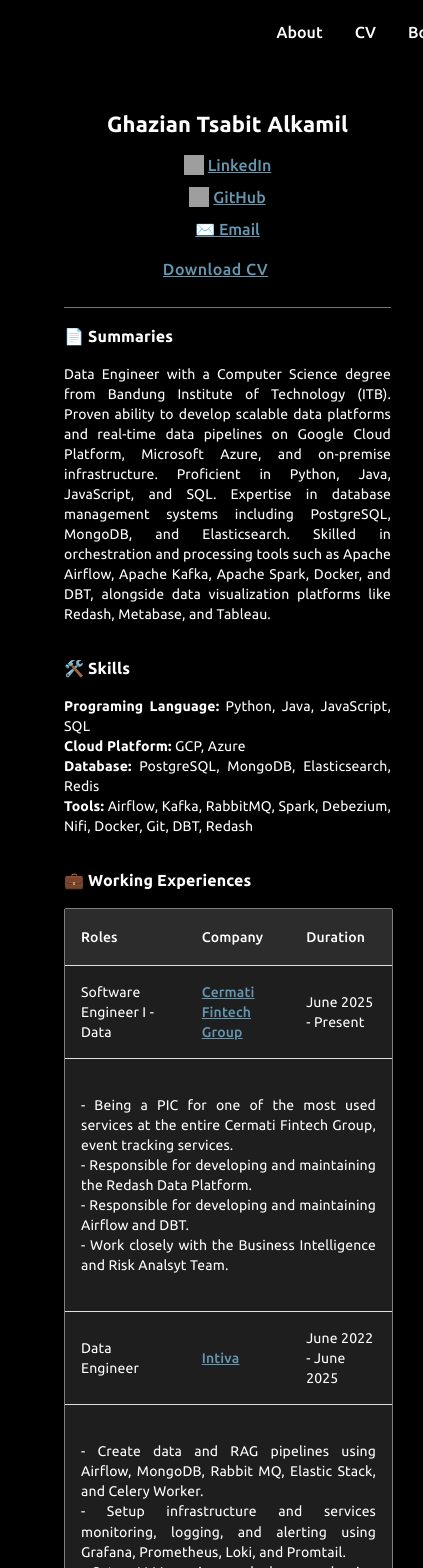
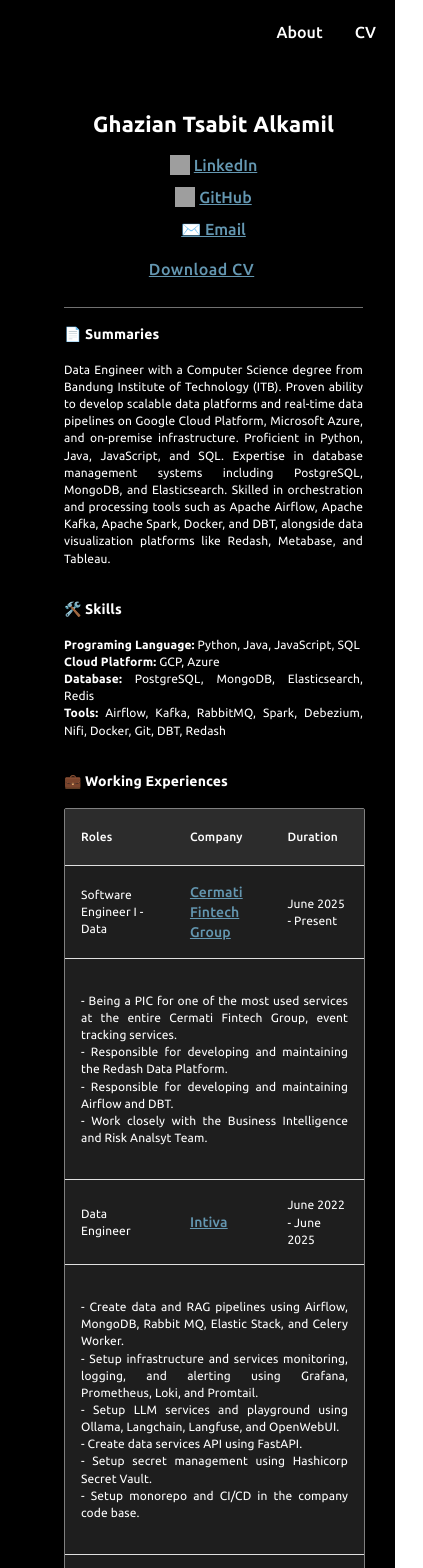
Before and after one commit to ZianTsabit/zian-tsabit-com, a React (Vite) app in the folder zian-tsabit-com/: page /curriculum-vitae in a window 390 px wide. Shown: the top 1568 px of the page, 423 px wide, since content can reach past the window. Built offline with nearby package versions, Linux system fonts and the light colour scheme; grey boxes are pictures that could not be loaded; some icons are missing.

Commit message:
make the responsive

```diff
--- a/zian-tsabit-com/src/pages/Books.tsx
+++ b/zian-tsabit-com/src/pages/Books.tsx
@@ -29,6 +29,7 @@
             textAlign: "justify",
             marginBottom: "20px",
             fontStyle: "italic",
+            color: "white",
           }}
         >
           It is foolish to think that you have to read all the books you buy,
@@ -42,6 +43,7 @@
           sx={{
             textAlign: "right",
             fontStyle: "italic",
+            color: "white",
           }}
         >
           - Umberto Eco
--- a/zian-tsabit-com/src/pages/CV.tsx
+++ b/zian-tsabit-com/src/pages/CV.tsx
@@ -224,7 +224,7 @@
             sx={{
               fontFamily: "'Ubuntu', sans-serif",
               fontWeight: "bold",
-              fontSize: "16px",
+              fontSize: { xs: "14px", sm: "16px", md: "18px" },
               mb: 2,
               color: "white",
             }}
@@ -237,7 +237,7 @@
               fontFamily: "'Ubuntu', sans-serif",
               textAlign: "justify",
               color: "white",
-              fontSize: { xs: "14px", sm: "16px" },
+              fontSize: { xs: "12px", sm: "14px", md: "16px" },
             }}
           >
             Data Engineer with a Computer Science degree from Bandung Institute
@@ -259,7 +259,7 @@
             sx={{
               fontFamily: "'Ubuntu', sans-serif",
               fontWeight: "bold",
-              fontSize: "16px",
+              fontSize: { xs: "14px", sm: "16px", md: "18px" },
               mb: 2,
               color: "white",
             }}
@@ -272,7 +272,7 @@
               fontFamily: "'Ubuntu', sans-serif",
               textAlign: "justify",
               color: "white",
-              fontSize: { xs: "14px", sm: "16px" },
+              fontSize: { xs: "12px", sm: "14px", md: "16px" },
             }}
           >
             <b>Programing Language:</b> Python, Java, JavaScript, SQL <br />
@@ -290,7 +290,7 @@
             sx={{
               fontFamily: "'Ubuntu', sans-serif",
               fontWeight: "bold",
-              fontSize: "16px",
+              fontSize: { xs: "14px", sm: "16px", md: "18px" },
               mb: 2,
               color: "white",
             }}
@@ -310,9 +310,9 @@
             <Table size="medium">
               <TableHead>
                 <TableRow sx={{ backgroundColor: "#2c2c2c" }}>
-                  <TableCell sx={{ color: "white", fontFamily: "'Ubuntu', sans-serif" }}>Roles</TableCell>
-                  <TableCell sx={{ color: "white", fontFamily: "'Ubuntu', sans-serif" }}>Company</TableCell>
-                  <TableCell sx={{ color: "white", fontFamily: "'Ubuntu', sans-serif" }}>Duration</TableCell>
+                  <TableCell sx={{ color: "white", fontFamily: "'Ubuntu', sans-serif", fontSize: { xs: "12px", sm: "14px", md: "16px" } }}>Roles</TableCell>
+                  <TableCell sx={{ color: "white", fontFamily: "'Ubuntu', sans-serif", fontSize: { xs: "12px", sm: "14px", md: "16px" } }}>Company</TableCell>
+                  <TableCell sx={{ color: "white", fontFamily: "'Ubuntu', sans-serif", fontSize: { xs: "12px", sm: "14px", md: "16px" } }}>Duration</TableCell>
                 </TableRow>
               </TableHead>
               <TableBody>
@@ -326,7 +326,7 @@
                         "&:hover": { backgroundColor: "#2c2c2c" },
                       }}
                     >
-                      <TableCell sx={{ color: "white", fontFamily: "'Ubuntu', sans-serif" }}>{row.role}</TableCell>
+                      <TableCell sx={{ color: "white", fontFamily: "'Ubuntu', sans-serif", fontSize: { xs: "12px", sm: "14px", md: "16px" } }}>{row.role}</TableCell>
                       <TableCell>
                         <Link
                           to={row.link}
@@ -336,12 +336,13 @@
                             color: "#6497b1",
                             textDecoration: "underline",
                             fontFamily: "'Ubuntu', sans-serif",
+                            fontSize: "inherit",
                           }}
                         >
                           {row.company}
                         </Link>
                       </TableCell>
-                      <TableCell sx={{ color: "white", fontFamily: "'Ubuntu', sans-serif" }}>{row.duration}</TableCell>
+                      <TableCell sx={{ color: "white", fontFamily: "'Ubuntu', sans-serif", fontSize: { xs: "12px", sm: "14px", md: "16px" } }}>{row.duration}</TableCell>
                     </TableRow>
 
                     <TableRow>
@@ -354,7 +355,7 @@
                                 fontFamily: "'Ubuntu', sans-serif",
                                 textAlign: "justify",
                                 color: "white",
-                                fontSize: { xs: "14px", sm: "16px" },
+                                fontSize: { xs: "12px", sm: "14px", md: "16px" },
                               }}
                             >
                               {row.details.split("\n").map((line, idx) => (
@@ -383,7 +384,7 @@
             sx={{
               fontFamily: "'Ubuntu', sans-serif",
               fontWeight: "bold",
-              fontSize: "16px",
+              fontSize: { xs: "14px", sm: "16px", md: "18px" },
               mb: 2,
               color: "white",
             }}
@@ -398,7 +399,7 @@
               color: "#6497b1",
               textDecoration: "underline",
               fontFamily: "'Ubuntu', sans-serif",
-              fontSize: "16px",
+              fontSize: "inherit",
               display: "flex",
               flexWrap: "wrap",
             }}
@@ -411,7 +412,7 @@
             sx={{
               fontFamily: "'Ubuntu', sans-serif",
               color: "white",
-              fontSize: { xs: "14px", sm: "16px" },
+              fontSize: { xs: "12px", sm: "14px", md: "16px" },
               mt: 1,
             }}
           >
@@ -423,7 +424,7 @@
             sx={{
               fontFamily: "'Ubuntu', sans-serif",
               color: "white",
-              fontSize: { xs: "14px", sm: "16px" },
+              fontSize: { xs: "12px", sm: "14px", md: "16px" },
               mt: 1,
             }}
           >
```
